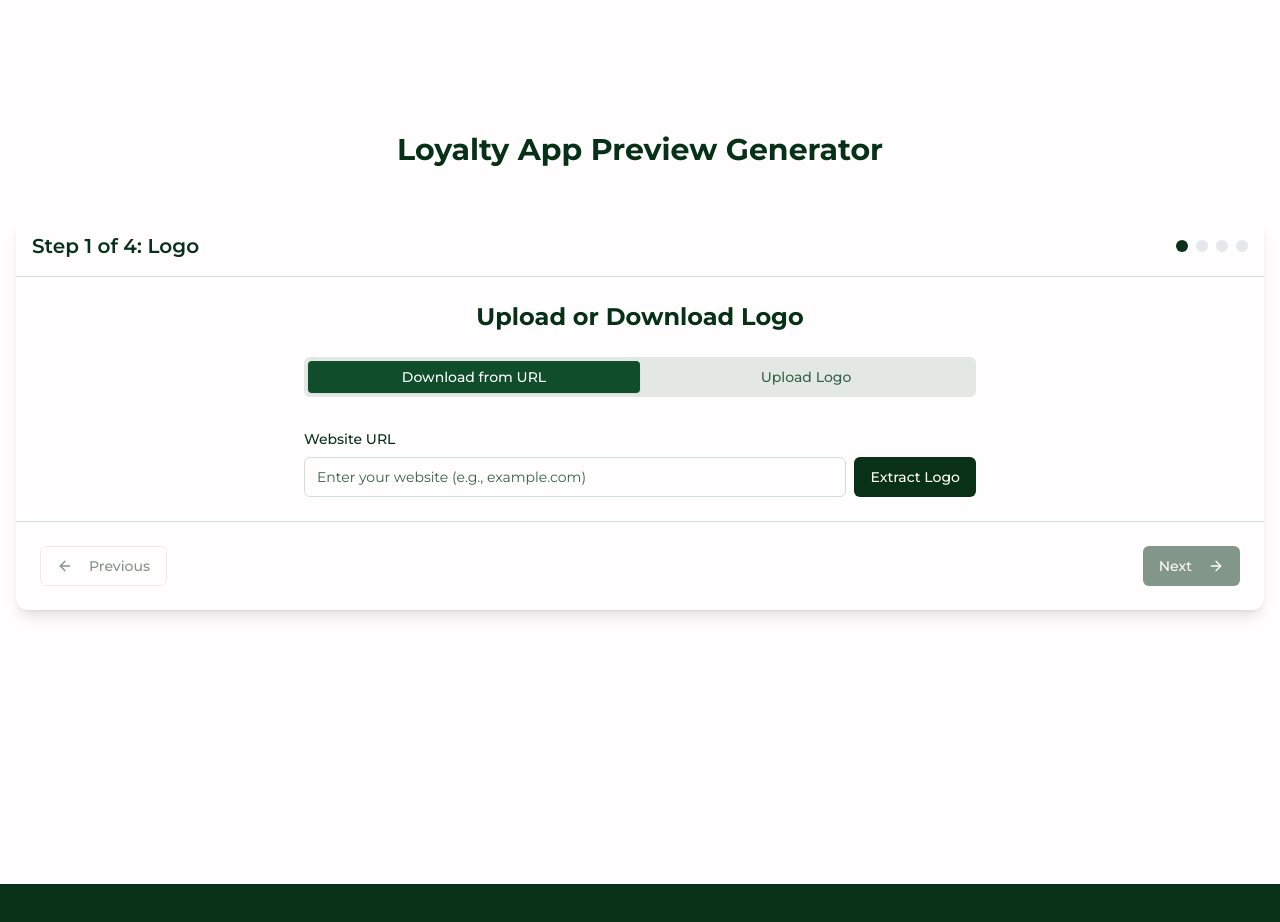
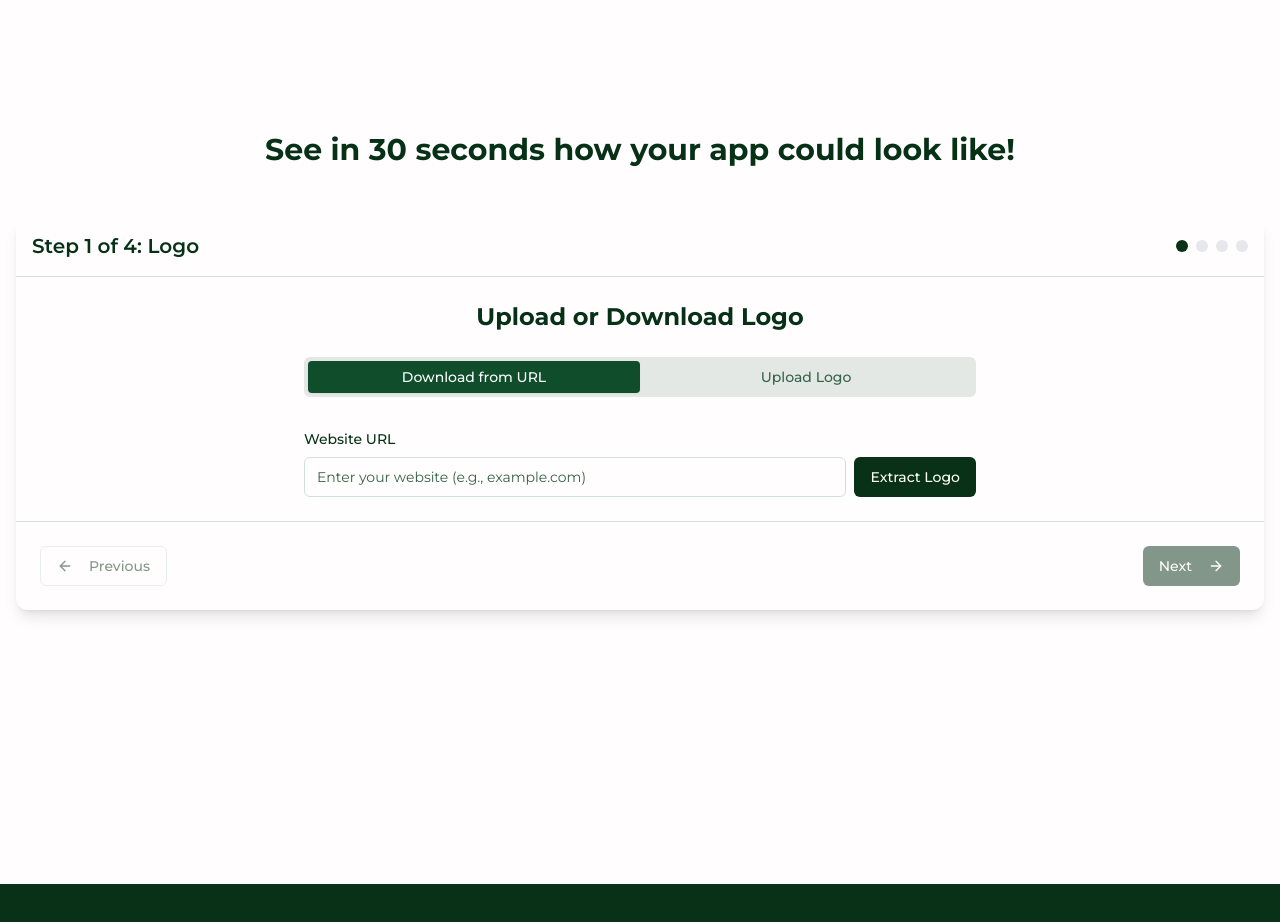
Before and after one commit to robert-nst/Receivt-Landing-Page, a Next.js app: page / in a window 1280 px wide. Shown: the part 2360-3282 px from the top of the page. Built offline with nearby package versions, Linux system fonts and the light colour scheme; no server answers.

Commit message:
Changed generator title

```diff
--- a/components/configurator.tsx
+++ b/components/configurator.tsx
@@ -65,7 +65,8 @@ export default function Configurator() {
       }}
     >
       <div className="container mx-auto px-4 py-12">
-        <h1 className="text-3xl font-bold text-center mb-12">Loyalty App Preview Generator</h1>
+        <h1 className="text-3xl font-bold text-center mb-12">
+          See in 30 seconds how your app could look like!</h1>
         <div className="rounded-xl shadow-lg overflow-hidden">
           {/* Step indicator */}
           <div className="border-b">
@@ -78,8 +79,7 @@ export default function Configurator() {
                   {steps.map((step) => (
                     <div
                       key={step.id}
-                          className={`w-3 h-3 rounded-full ${
-                              currentStep === step.id ? "bg-primary" : currentStep > step.id ? "bg-primary/50" : "bg-gray-200"
+                      className={`w-3 h-3 rounded-full ${currentStep === step.id ? "bg-primary" : currentStep > step.id ? "bg-primary/50" : "bg-gray-200"
                         }`}
                       style={{
                         backgroundColor:
@@ -148,7 +148,7 @@ export default function Configurator() {
           {/* Navigation buttons */}
           <div className="border-t p-6 flex justify-between">
             <Button variant="outline" onClick={goToPreviousStep} disabled={currentStep === 1}>
-              <ArrowLeft className="mr-2 h-4 w-4"/>
+              <ArrowLeft className="mr-2 h-4 w-4" />
               Previous
             </Button>
 
```
Lines whose indentation alone changed are shown as unchanged.
